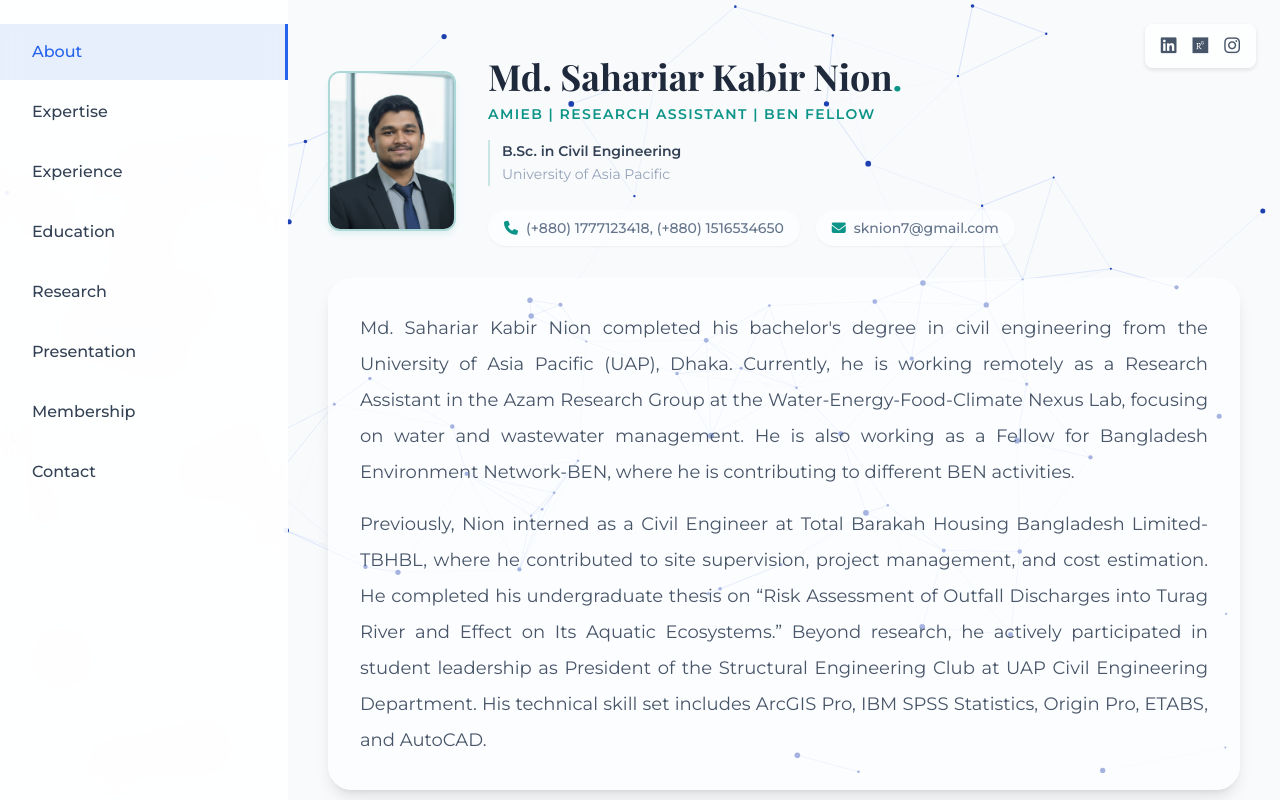
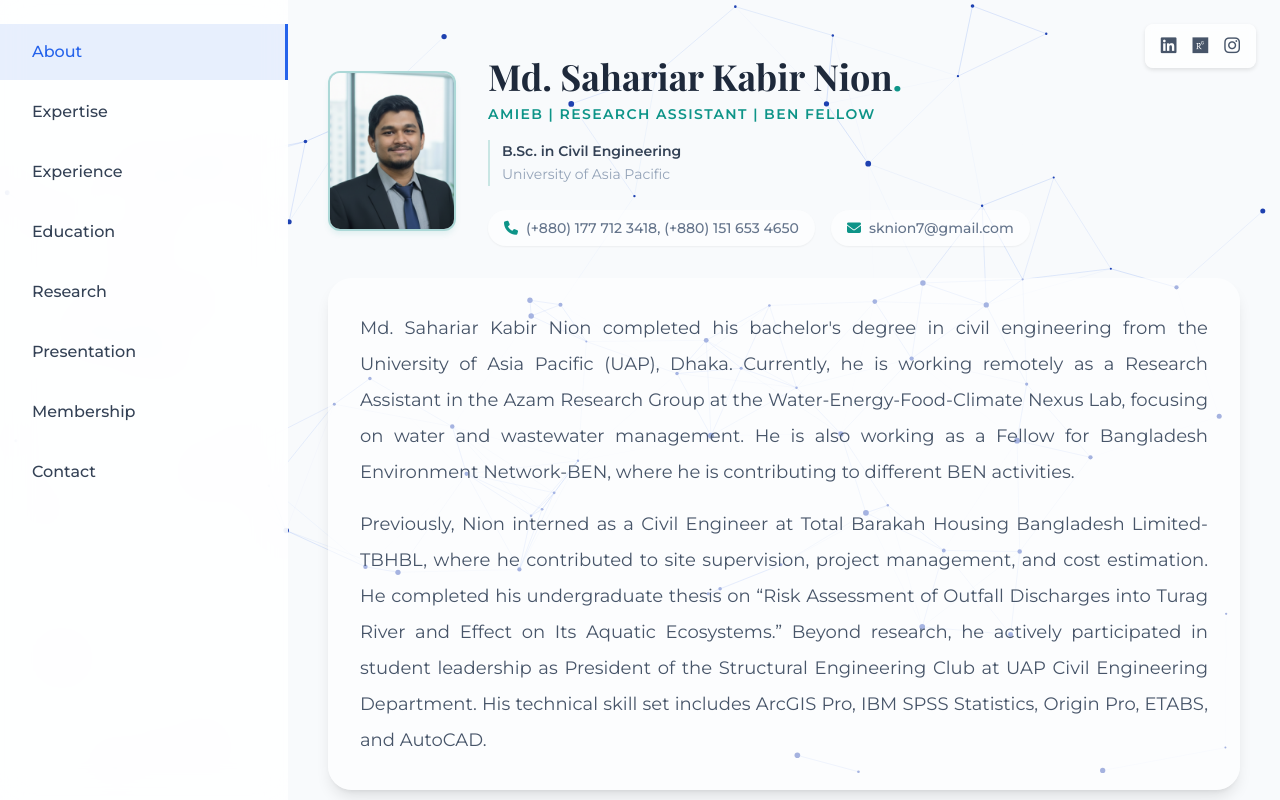
Before and after one commit to normienerd/cv, a plain HTML site: page index.html in a window 1280 px wide. Drawn offline with nearby package versions, Linux system fonts and the light colour scheme.

Commit message:
Update index.html

```diff
--- a/index.html
+++ b/index.html
@@ -248,7 +248,7 @@
                                 <span class="text-teal-600">
                                     <i class="fas fa-phone"></i>
                                 </span>
-                                <span>(+880) 1777123418, (+880) 1516534650</span>
+                                <span>(+880) 177 712 3418, (+880) 151 653 4650</span>
                             </div>
                             <div class="flex items-center gap-2 group bg-white/50 px-4 py-2 rounded-full shadow-sm">
                                 <span class="text-teal-600">
```
